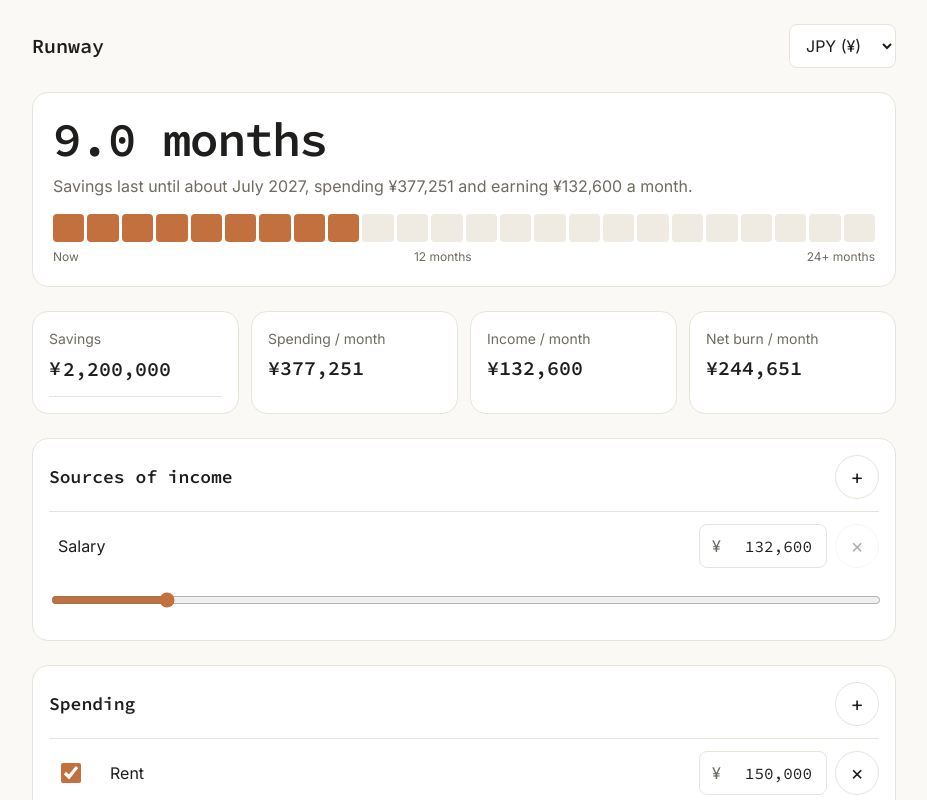
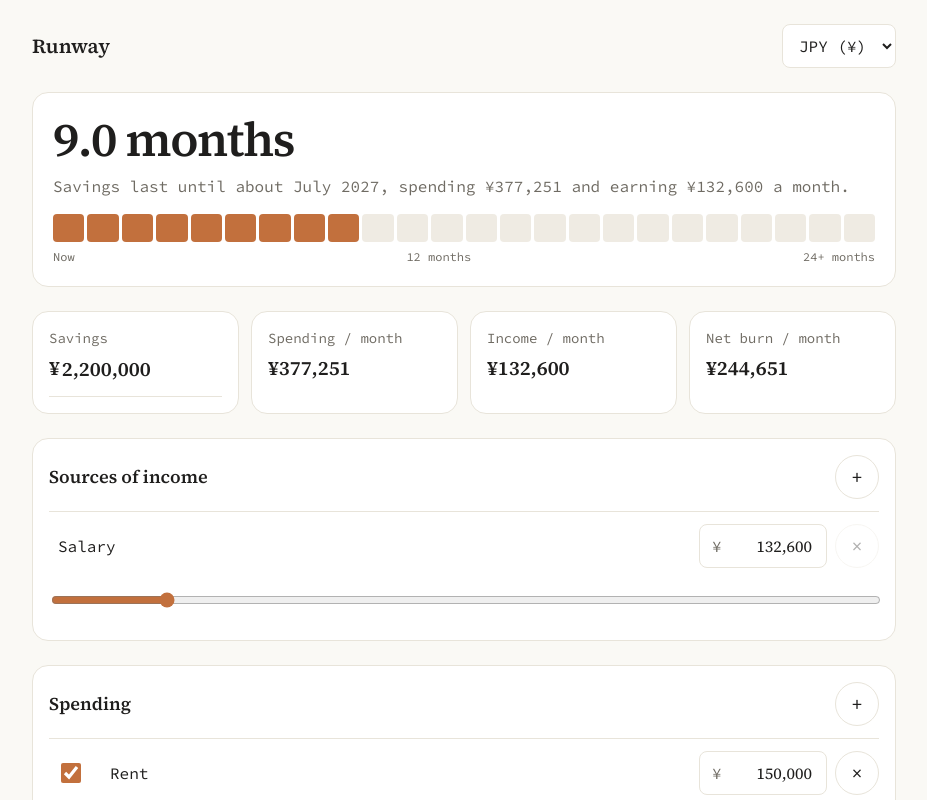
Before and after one commit to kimikoesc/runway, a React (Vite) app: page / in a window 1280 px wide. Shown: the top 800 px of the page, without its empty margins (176-1103 px from the left). Built offline with nearby package versions, Linux system fonts and the light colour scheme.

Commit message:
style: pair Source Code Pro text with Source Serif 4 numbers and headings

```diff
--- a/index.html
+++ b/index.html
@@ -9,7 +9,7 @@
     <link rel="preconnect" href="https://fonts.gstatic.com" crossorigin />
     <link
       rel="stylesheet"
-      href="https://fonts.googleapis.com/css2?family=Inter:wght@400;500;600&family=Source+Code+Pro:wght@400;500;600&display=swap"
+      href="https://fonts.googleapis.com/css2?family=Source+Code+Pro:wght@400;500;600&family=Source+Serif+4:opsz,wght@8..60,400;8..60,600&display=swap"
     />
     <title>Runway</title>
   </head>
--- a/src/App.css
+++ b/src/App.css
@@ -21,8 +21,8 @@
 
   --radius: 1rem;
   --space: 1rem;
-  --font: 'Inter', system-ui, -apple-system, 'Segoe UI', Roboto, sans-serif;
-  --font-display: 'Source Code Pro', ui-monospace, Menlo, monospace; /* big number, headings and money */
+  --font: 'Source Code Pro', ui-monospace, Menlo, monospace; /* all text */
+  --font-display: 'Source Serif 4', Georgia, serif; /* big number, headings and money (same family as Source Code Pro) */
 }
 
 /* Base: reset box sizing so padding doesn't widen elements. */
```
